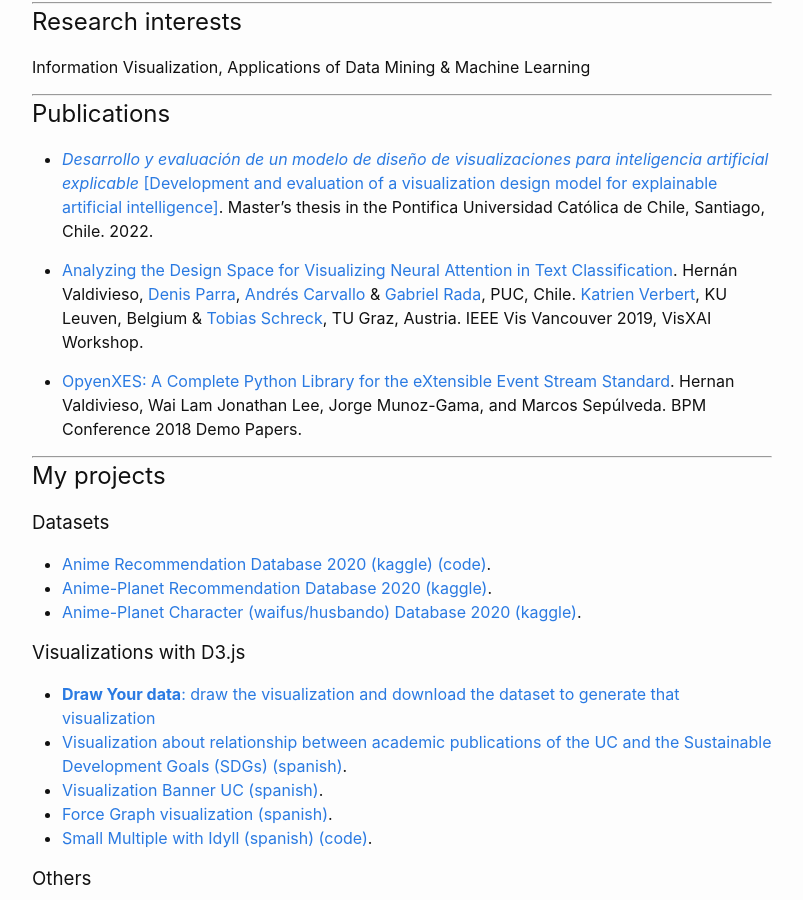
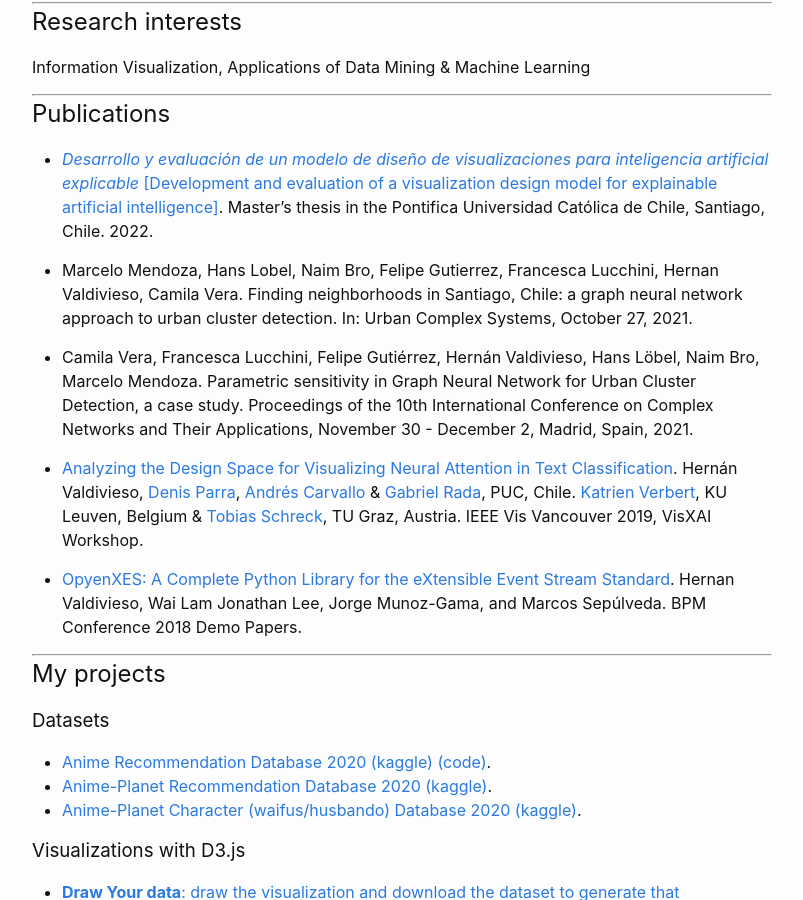
Before and after one commit to Hernan4444/hernan4444.github.io, a Jekyll site: the page built from index.md, in a window 1280 px wide and 900 px high, scrolled down 712 px. Shown: the whole window, without its empty margins (238-1041 px from the left). Built offline with Jekyll 4.4.1, drawn with Linux system fonts in a browser that asks for light colours.

Commit message:
Update index.md

```diff
--- a/index.md
+++ b/index.md
@@ -29,6 +29,10 @@ Information Visualization, Applications of Data Mining & Machine Learning
 ## Publications
 
 - [_Desarrollo y evaluación de un modelo de diseño de visualizaciones para inteligencia artificial explicable_ [Development and evaluation of a visualization design model for explainable artificial intelligence]](https://repositorio.uc.cl/handle/11534/63178). Master's thesis in the Pontifica Universidad Católica de Chile, Santiago, Chile. 2022.
+
+- Marcelo Mendoza, Hans Lobel, Naim Bro, Felipe Gutierrez, Francesca Lucchini, Hernan Valdivieso, Camila Vera. Finding neighborhoods in Santiago, Chile: a graph neural network approach to urban cluster detection. In: Urban Complex Systems, October 27, 2021.
+
+- Camila Vera, Francesca Lucchini, Felipe Gutiérrez, Hernán Valdivieso, Hans Löbel, Naim Bro, Marcelo Mendoza. Parametric sensitivity in Graph Neural Network for Urban Cluster Detection, a case study. Proceedings of the 10th International Conference on Complex Networks and Their Applications, November 30 - December 2, Madrid, Spain, 2021.
 
 - [Analyzing the Design Space for Visualizing Neural Attention in Text Classification][ObHQ]. Hernán Valdivieso, [Denis Parra][D.parra], [Andrés Carvallo][A.carvallo] & [Gabriel Rada][G.rada], PUC, Chile. [Katrien Verbert][K.verbert], KU Leuven, Belgium & [Tobias Schreck][T.schreck], TU Graz, Austria. IEEE Vis Vancouver 2019, VisXAI Workshop.
 
```
